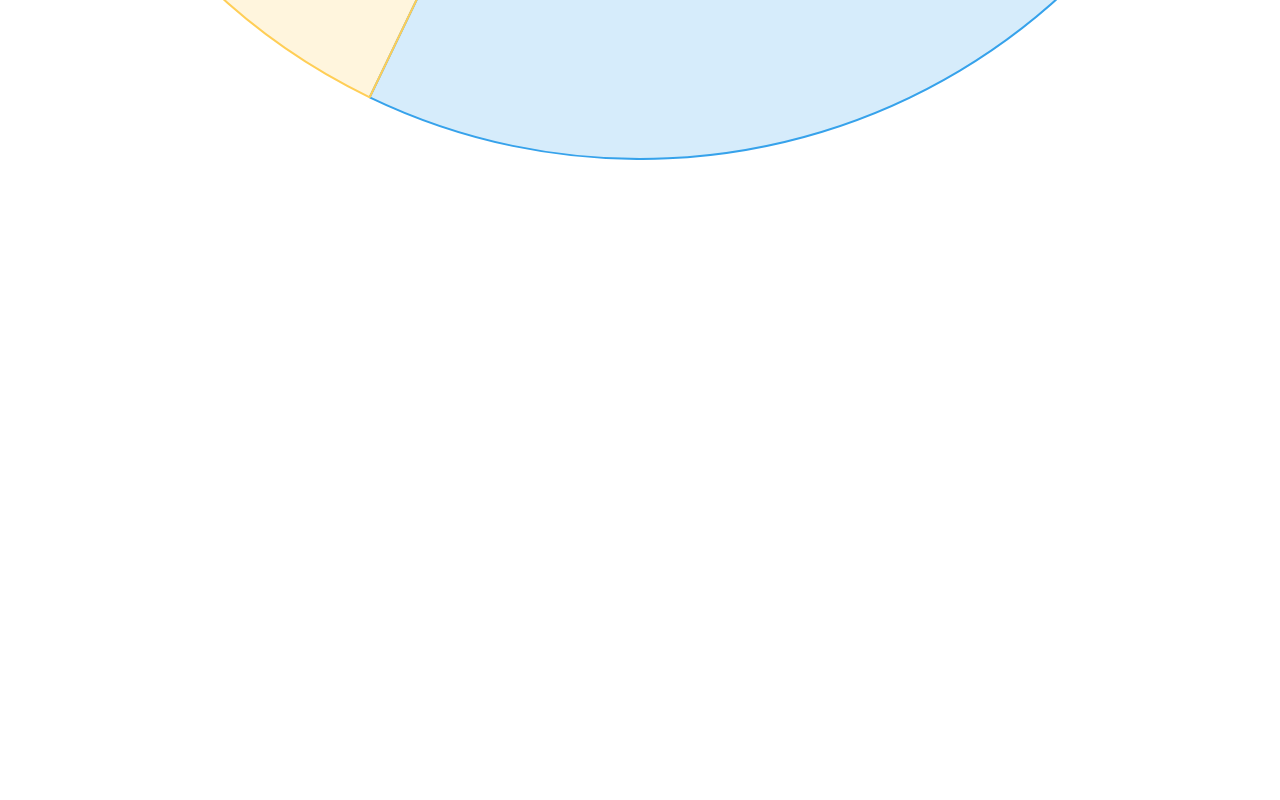
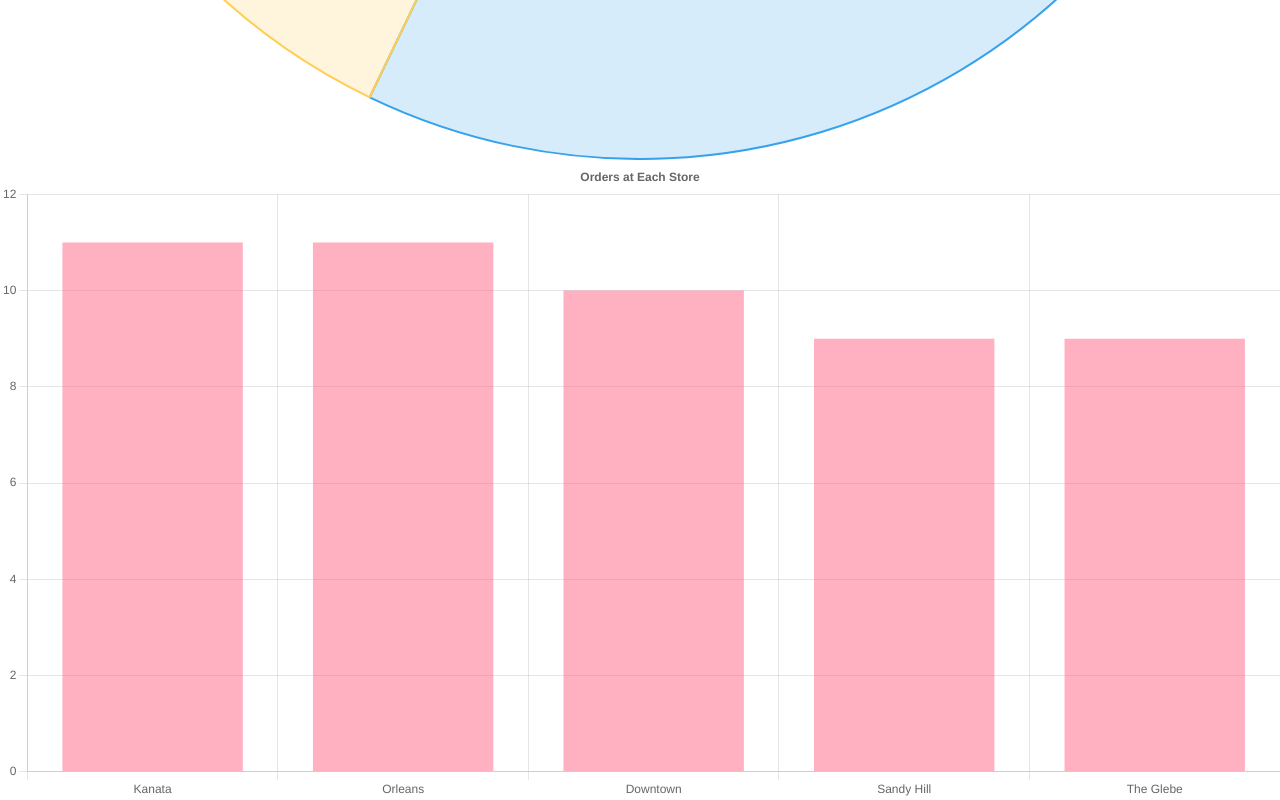
Before and after one commit to g-raman/out-stem, a React (Vite) app: page / in a window 1280 px wide. Shown: the part 1168-1968 px from the top of the page. Before the commit the page ends 1328 px from the top, so only its background shows below. Built offline with nearby package versions, Linux system fonts and the light colour scheme.

Commit message:
Add bar chart of # of orders per store

```diff
--- a/src/App.jsx
+++ b/src/App.jsx
@@ -1,3 +1,4 @@
+import { OrdersChart } from './components/OrdersChart';
 import SentimentChart from './components/SentimentChart';
 
 function App() {
@@ -8,6 +9,7 @@ function App() {
       </h1>
 
       <SentimentChart />
+      <OrdersChart />
     </div>
   );
 }
--- /dev/null
+++ b/src/components/OrdersChart.jsx
@@ -0,0 +1,60 @@
+import {
+  Chart as ChartJS,
+  CategoryScale,
+  LinearScale,
+  BarElement,
+  Title,
+  Tooltip,
+  Legend,
+} from 'chart.js';
+
+import orderData from '../dev-data/order_data';
+import { Bar } from 'react-chartjs-2';
+
+ChartJS.register(
+  CategoryScale,
+  LinearScale,
+  BarElement,
+  Title,
+  Tooltip,
+  Legend,
+);
+
+const labels = ['Kanata', 'Orleans', 'Downtown', 'Sandy Hill', 'The Glebe'];
+const storeCounts = {};
+labels.forEach(
+  (label) => (storeCounts[label.toLowerCase().replace(/ /g, '_')] = 0),
+);
+
+const stores = orderData.map((order) =>
+  order.store.toLowerCase().replace(/ /g, '_'),
+);
+stores.forEach((store) => (storeCounts[store] += 1));
+
+const options = {
+  responsive: true,
+  plugins: {
+    legend: {
+      display: false,
+    },
+    title: {
+      display: true,
+      text: 'Orders at Each Store',
+    },
+  },
+};
+
+const data = {
+  labels,
+  datasets: [
+    {
+      label: 'Orders',
+      data: Object.values(storeCounts),
+      backgroundColor: 'rgba(255, 99, 132, 0.5)',
+    },
+  ],
+};
+
+export function OrdersChart() {
+  return <Bar options={options} data={data} />;
+}
```
